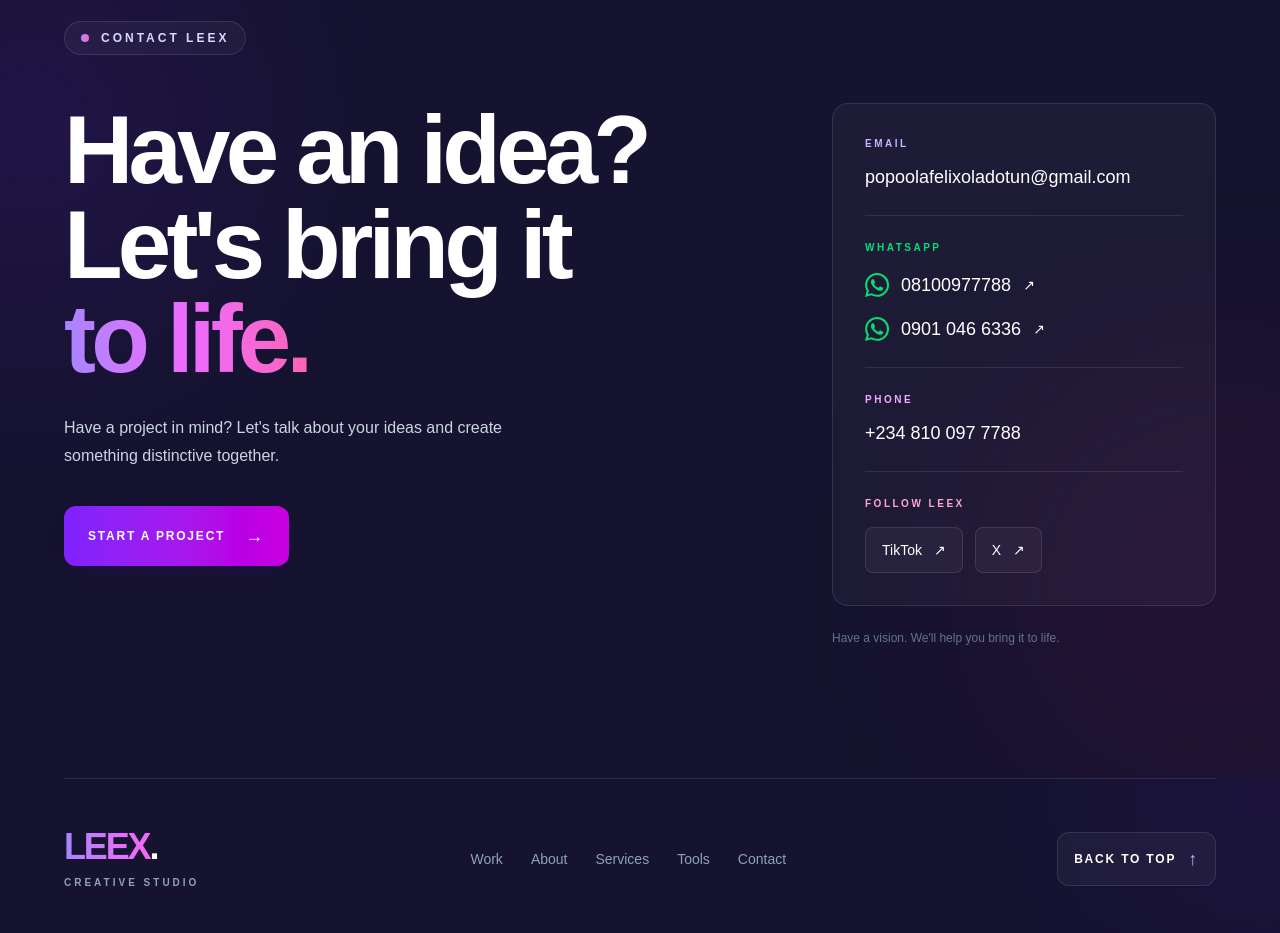
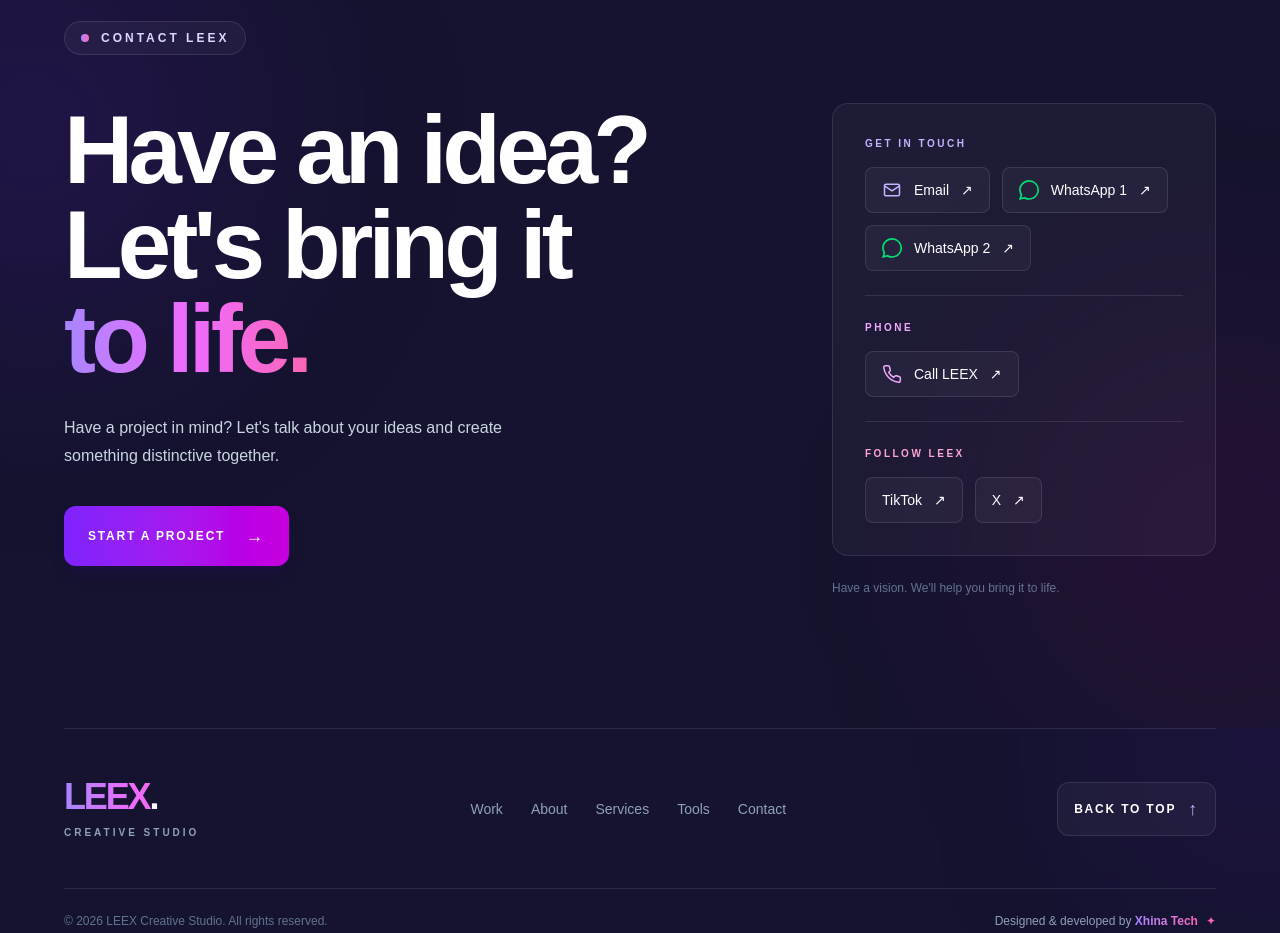
Before and after one commit to Phyleex/felixportfolio, a Next.js app: page / in a window 1280 px wide. Shown: the part 4780-5713 px from the top of the page. Built offline with nearby package versions, Linux system fonts and the light colour scheme; no server answers.

Commit message:
replace contact details with contact buttons

```diff
--- a/src/components/ContactSection.jsx
+++ b/src/components/ContactSection.jsx
@@ -5,20 +5,20 @@ export default function ContactSection() {
     "Project Inquiry - LEEX Creative Studio"
   )}`;
 
+  const whatsappMessage = encodeURIComponent(
+    "Hello LEEX Creative Studio, I would like to discuss a project."
+  );
+
   const whatsappNumbers = [
     {
-      number: "08100977788",
+      label: "WhatsApp 1",
       link: "2348100977788",
     },
     {
-      number: "0901 046 6336",
+      label: "WhatsApp 2",
       link: "2349010466336",
     },
   ];
-
-  const whatsappMessage = encodeURIComponent(
-    "Hello LEEX Creative Studio, I would like to discuss a project."
-  );
 
   return (
     <section
@@ -70,69 +70,86 @@ export default function ContactSection() {
           {/* Contact details */}
           <div className="flex flex-col justify-end">
             <div className="rounded-2xl border border-white/10 bg-white/[0.035] p-6 sm:p-8">
-              {/* Email */}
-              <div className="border-b border-white/10 pb-6">
+              {/* Contact buttons */}
+              <div>
                 <p className="text-[10px] font-bold uppercase tracking-[0.25em] text-violet-300">
-                  Email
+                  Get in touch
                 </p>
 
-                <a
-                  href={emailLink}
-                  className="mt-3 inline-block break-all text-base font-medium text-white transition-colors hover:text-fuchsia-300 sm:text-lg"
-                >
-                  {email}
-                </a>
-              </div>
+                <div className="mt-4 flex flex-wrap gap-3">
+                  {/* Email */}
+                  <a
+                    href={emailLink}
+                    aria-label="Send LEEX Creative Studio an email"
+                    className="inline-flex items-center gap-3 rounded-lg border border-white/10 bg-white/[0.04] px-4 py-3 text-sm font-medium transition duration-300 hover:border-violet-400/50 hover:bg-violet-500/10"
+                  >
+                    <svg
+                      xmlns="http://www.w3.org/2000/svg"
+                      viewBox="0 0 24 24"
+                      fill="none"
+                      stroke="currentColor"
+                      strokeWidth="1.8"
+                      className="h-5 w-5 text-violet-300"
+                      aria-hidden="true"
+                    >
+                      <rect x="3" y="5" width="18" height="14" rx="2" />
+                      <path d="m3 7 9 6 9-6" />
+                    </svg>
+                    Email <span>↗</span>
+                  </a>
 
-              {/* WhatsApp contacts */}
-              <div className="border-b border-white/10 py-6">
-                <p className="text-[10px] font-bold uppercase tracking-[0.25em] text-green-400">
-                  WhatsApp
-                </p>
-
-                <div className="mt-4 space-y-4">
+                  {/* WhatsApp contacts */}
                   {whatsappNumbers.map((contact) => (
                     <a
                       key={contact.link}
                       href={`https://wa.me/${contact.link}?text=${whatsappMessage}`}
                       target="_blank"
                       rel="noopener noreferrer"
-                      aria-label={`Chat with LEEX Creative Studio on WhatsApp at ${contact.number}`}
-                      className="flex items-center gap-3 text-base font-medium text-white transition-colors hover:text-green-400 sm:text-lg"
+                      aria-label={`Contact LEEX through ${contact.label}`}
+                      className="inline-flex items-center gap-3 rounded-lg border border-white/10 bg-white/[0.04] px-4 py-3 text-sm font-medium transition duration-300 hover:border-green-400/50 hover:bg-green-500/10"
                     >
                       <svg
                         xmlns="http://www.w3.org/2000/svg"
                         viewBox="0 0 24 24"
                         fill="currentColor"
-                        className="h-6 w-6 shrink-0 text-green-400"
+                        className="h-5 w-5 shrink-0 text-green-400"
                         aria-hidden="true"
                       >
-                        <path d="M20.52 3.48A11.83 11.83 0 0 0 12.08 0C5.5 0 .15 5.35.15 11.93c0 2.1.55 4.15 1.6 5.95L0 24l6.27-1.65a11.9 11.9 0 0 0 5.8 1.48h.01c6.58 0 11.93-5.35 11.93-11.93a11.85 11.85 0 0 0-3.49-8.42ZM12.08 21.8a9.87 9.87 0 0 1-5.03-1.38l-.36-.21-3.72.98.99-3.63-.24-.37a9.84 9.84 0 0 1-1.52-5.26c0-5.45 4.44-9.89 9.9-9.89a9.82 9.82 0 0 1 7 2.9 9.82 9.82 0 0 1 2.9 7c0 5.45-4.44 9.89-9.9 9.89Zm5.43-7.4c-.3-.15-1.77-.87-2.05-.97-.28-.1-.48-.15-.68.15-.2.3-.77.97-.94 1.17-.17.2-.35.23-.65.08-.3-.15-1.26-.46-2.4-1.47-.89-.79-1.49-1.77-1.66-2.07-.17-.3-.02-.46.13-.61.13-.13.3-.35.45-.52.15-.17.2-.3.3-.5.1-.2.05-.38-.02-.53-.08-.15-.68-1.64-.93-2.25-.24-.59-.49-.5-.68-.51h-.58c-.2 0-.53.08-.8.38-.28.3-1.05 1.02-1.05 2.5s1.08 2.9 1.23 3.1c.15.2 2.13 3.25 5.16 4.56.72.31 1.28.5 1.72.64.72.23 1.38.2 1.9.12.58-.09 1.77-.72 2.02-1.42.25-.7.25-1.3.17-1.42-.07-.13-.27-.2-.57-.35Z" />
+                        <path d="M20.52 3.48A11.83 11.83 0 0 0 12.08 0C5.5 0 .15 5.35.15 11.93c0 2.1.55 4.15 1.6 5.95L0 24l6.27-1.65a11.9 11.9 0 0 0 5.8 1.48h.01c6.58 0 11.93-5.35 11.93-11.93a11.85 11.85 0 0 0-3.49-8.42ZM12.08 21.8a9.87 9.87 0 0 1-5.03-1.38l-.36-.21-3.72.98.99-3.63-.24-.37a9.84 9.84 0 0 1-1.52-5.26c0-5.45 4.44-9.89 9.9-9.89a9.82 9.82 0 0 1 7 2.9 9.82 9.82 0 0 1 2.9 7c0 5.45-4.44 9.89-9.9 9.89Z" />
                       </svg>
-
-                      <span>{contact.number}</span>
-                      <span className="text-sm">↗</span>
+                      {contact.label} <span>↗</span>
                     </a>
                   ))}
                 </div>
               </div>
 
-              {/* Phone */}
-              <div className="border-b border-white/10 py-6">
+              {/* Phone contact button */}
+              <div className="mt-6 border-t border-white/10 pt-6">
                 <p className="text-[10px] font-bold uppercase tracking-[0.25em] text-fuchsia-300">
                   Phone
                 </p>
 
                 <a
                   href="tel:+2348100977788"
-                  className="mt-3 inline-block text-lg font-medium text-white transition-colors hover:text-fuchsia-300"
+                  className="mt-4 inline-flex items-center gap-3 rounded-lg border border-white/10 bg-white/[0.04] px-4 py-3 text-sm font-medium transition duration-300 hover:border-fuchsia-400/50 hover:bg-fuchsia-500/10"
                 >
-                  +234 810 097 7788
+                  <svg
+                    xmlns="http://www.w3.org/2000/svg"
+                    viewBox="0 0 24 24"
+                    fill="none"
+                    stroke="currentColor"
+                    strokeWidth="1.8"
+                    className="h-5 w-5 text-fuchsia-300"
+                    aria-hidden="true"
+                  >
+                    <path d="M22 16.92v3a2 2 0 0 1-2.18 2 19.8 19.8 0 0 1-8.63-3.07 19.5 19.5 0 0 1-6-6A19.8 19.8 0 0 1 2.12 4.18 2 2 0 0 1 4.11 2h3a2 2 0 0 1 2 1.72c.12.96.36 1.9.7 2.8a2 2 0 0 1-.45 2.11L8.09 9.91a16 16 0 0 0 6 6l1.27-1.27a2 2 0 0 1 2.11-.45c.9.34 1.84.58 2.8.7A2 2 0 0 1 22 16.92Z" />
+                  </svg>
+                  Call LEEX <span>↗</span>
                 </a>
               </div>
 
               {/* Social links */}
-              <div className="pt-6">
+              <div className="mt-6 border-t border-white/10 pt-6">
                 <p className="text-[10px] font-bold uppercase tracking-[0.25em] text-pink-300">
                   Follow LEEX
                 </p>
```
